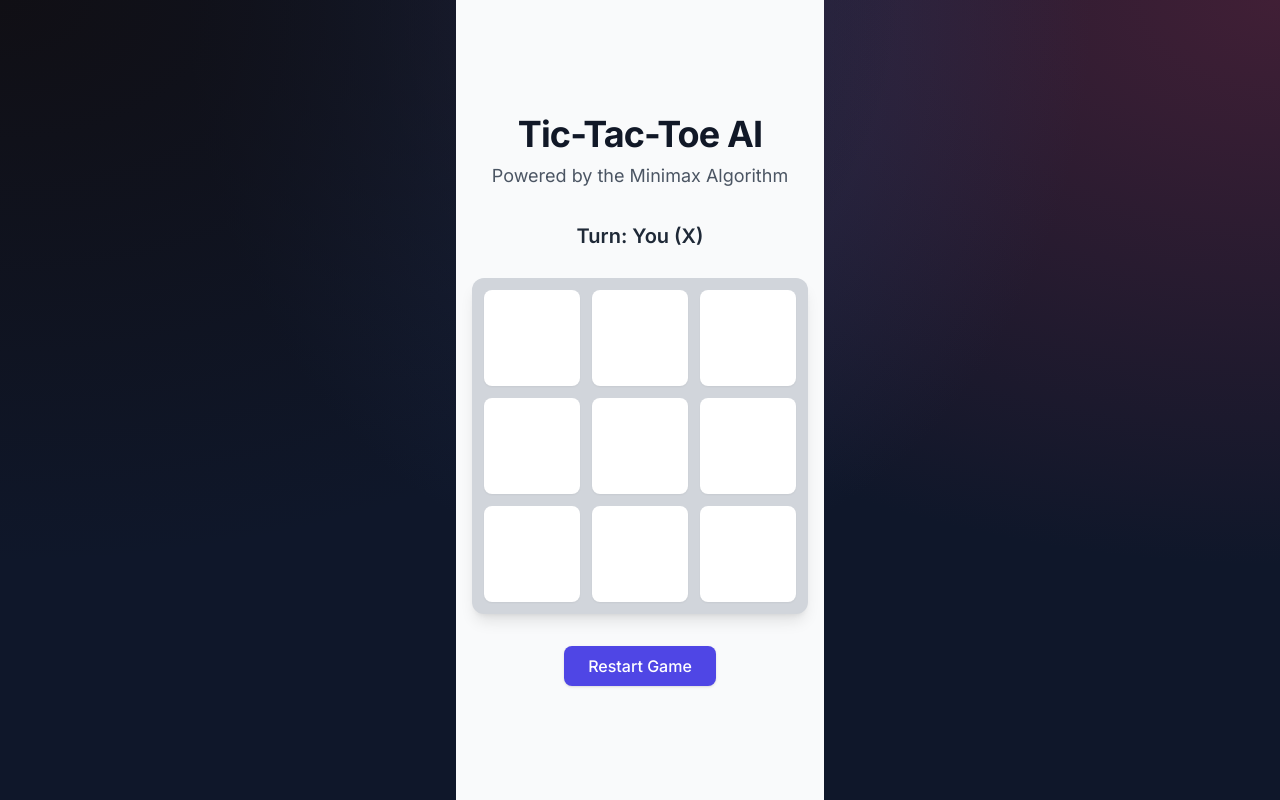
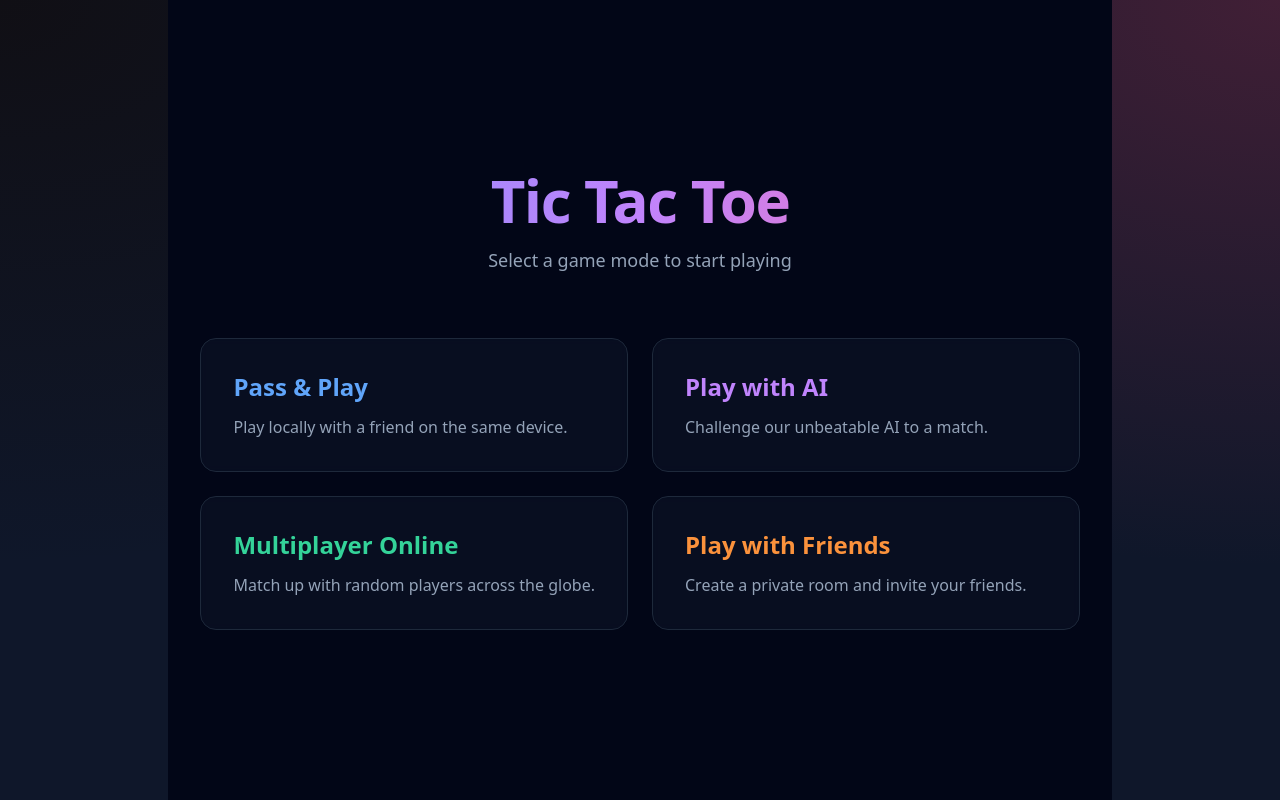
Before and after one commit to aditya0563/Tic_Tac_Toe, a Next.js app: page / in a window 1280 px wide. Built offline with nearby package versions, Linux system fonts and the light colour scheme.

Commit message:
Add game dashboard and placeholder routes

```diff
--- /dev/null
+++ b/app/ai/page.tsx
@@ -0,0 +1,27 @@
+import Link from 'next/link';
+
+export default function PlayWithAI() {
+  return (
+    <div className="min-h-screen bg-slate-950 flex flex-col items-center justify-center p-8 text-slate-100 font-sans">
+      <div className="max-w-3xl w-full text-center">
+        <h1 className="text-4xl md:text-5xl font-bold text-transparent bg-clip-text bg-gradient-to-r from-purple-400 to-fuchsia-400 mb-8">
+          Play with AI
+        </h1>
+
+        <div className="bg-slate-900/50 border border-slate-800 rounded-2xl p-16 mb-12 shadow-lg backdrop-blur-sm">
+          <p className="text-xl text-slate-400 italic">AI opponent logic and board will go here.</p>
+        </div>
+
+        <Link
+          href="/"
+          className="inline-flex items-center justify-center px-6 py-3 rounded-full bg-slate-800 text-slate-200 hover:bg-slate-700 hover:text-white transition-all duration-200 border border-slate-700 hover:border-slate-600 shadow-sm"
+        >
+          <svg className="w-5 h-5 mr-2" fill="none" stroke="currentColor" viewBox="0 0 24 24" xmlns="http://www.w3.org/2000/svg">
+            <path strokeLinecap="round" strokeLinejoin="round" strokeWidth="2" d="M10 19l-7-7m0 0l7-7m-7 7h18"></path>
+          </svg>
+          Back to Dashboard
+        </Link>
+      </div>
+    </div>
+  );
+}
--- /dev/null
+++ b/app/friends/page.tsx
@@ -0,0 +1,27 @@
+import Link from 'next/link';
+
+export default function PlayWithFriends() {
+  return (
+    <div className="min-h-screen bg-slate-950 flex flex-col items-center justify-center p-8 text-slate-100 font-sans">
+      <div className="max-w-3xl w-full text-center">
+        <h1 className="text-4xl md:text-5xl font-bold text-transparent bg-clip-text bg-gradient-to-r from-orange-400 to-amber-400 mb-8">
+          Play with Friends
+        </h1>
+
+        <div className="bg-slate-900/50 border border-slate-800 rounded-2xl p-16 mb-12 shadow-lg backdrop-blur-sm">
+          <p className="text-xl text-slate-400 italic">Room creation and invite logic will go here.</p>
+        </div>
+
+        <Link
+          href="/"
+          className="inline-flex items-center justify-center px-6 py-3 rounded-full bg-slate-800 text-slate-200 hover:bg-slate-700 hover:text-white transition-all duration-200 border border-slate-700 hover:border-slate-600 shadow-sm"
+        >
+          <svg className="w-5 h-5 mr-2" fill="none" stroke="currentColor" viewBox="0 0 24 24" xmlns="http://www.w3.org/2000/svg">
+            <path strokeLinecap="round" strokeLinejoin="round" strokeWidth="2" d="M10 19l-7-7m0 0l7-7m-7 7h18"></path>
+          </svg>
+          Back to Dashboard
+        </Link>
+      </div>
+    </div>
+  );
+}
--- a/app/layout.tsx
+++ b/app/layout.tsx
@@ -15,8 +15,8 @@ export default function RootLayout({
   children: React.ReactNode;
 }) {
   return (
-    <html lang="en">
-      <body className={inter.className}>{children}</body>
+    <html lang="en" suppressHydrationWarning>
+      <body className={inter.className} suppressHydrationWarning>{children}</body>
     </html>
   );
 }
--- /dev/null
+++ b/app/online/page.tsx
@@ -0,0 +1,27 @@
+import Link from 'next/link';
+
+export default function MultiplayerOnline() {
+  return (
+    <div className="min-h-screen bg-slate-950 flex flex-col items-center justify-center p-8 text-slate-100 font-sans">
+      <div className="max-w-3xl w-full text-center">
+        <h1 className="text-4xl md:text-5xl font-bold text-transparent bg-clip-text bg-gradient-to-r from-emerald-400 to-teal-400 mb-8">
+          Multiplayer Online
+        </h1>
+
+        <div className="bg-slate-900/50 border border-slate-800 rounded-2xl p-16 mb-12 shadow-lg backdrop-blur-sm">
+          <p className="text-xl text-slate-400 italic">Online matchmaking and multiplayer game logic will go here.</p>
+        </div>
+
+        <Link
+          href="/"
+          className="inline-flex items-center justify-center px-6 py-3 rounded-full bg-slate-800 text-slate-200 hover:bg-slate-700 hover:text-white transition-all duration-200 border border-slate-700 hover:border-slate-600 shadow-sm"
+        >
+          <svg className="w-5 h-5 mr-2" fill="none" stroke="currentColor" viewBox="0 0 24 24" xmlns="http://www.w3.org/2000/svg">
+            <path strokeLinecap="round" strokeLinejoin="round" strokeWidth="2" d="M10 19l-7-7m0 0l7-7m-7 7h18"></path>
+          </svg>
+          Back to Dashboard
+        </Link>
+      </div>
+    </div>
+  );
+}
--- a/app/page.tsx
+++ b/app/page.tsx
@@ -1,21 +1,42 @@
-import Game from "../components/Game";
+import Link from 'next/link';
 
 export default function Home() {
   return (
-    <main className="flex min-h-screen flex-col items-center justify-center bg-gray-50 p-4 dark:bg-gray-950">
-      <div className="mb-8 text-center">
-        <h1 className="text-4xl font-bold tracking-tight text-gray-900 dark:text-gray-100">
-          Tic-Tac-Toe AI
-        </h1>
-        <p className="mt-2 text-lg text-gray-600 dark:text-gray-400">
-          Powered by the Minimax Algorithm
-        </p>
+    <div className="min-h-screen bg-slate-950 flex flex-col items-center justify-center p-8 text-slate-100 font-sans">
+      <div className="max-w-4xl w-full">
+        <div className="text-center mb-16">
+          <h1 className="text-5xl md:text-6xl font-extrabold text-transparent bg-clip-text bg-gradient-to-r from-indigo-400 via-purple-400 to-pink-400 mb-4 tracking-tight">
+            Tic Tac Toe
+          </h1>
+          <p className="text-lg text-slate-400">Select a game mode to start playing</p>
+        </div>
+
+        <div className="grid grid-cols-1 md:grid-cols-2 gap-6">
+          <Link href="/pass-and-play" className="group relative bg-slate-900/50 backdrop-blur-sm border border-slate-800 rounded-2xl p-8 hover:bg-slate-800/80 transition-all duration-300 hover:-translate-y-1 hover:shadow-xl hover:shadow-blue-900/20 overflow-hidden">
+            <div className="absolute inset-0 bg-gradient-to-br from-blue-500/10 to-transparent opacity-0 group-hover:opacity-100 transition-opacity duration-300" />
+            <h2 className="text-2xl font-bold mb-3 text-blue-400 group-hover:text-blue-300 transition-colors">Pass & Play</h2>
+            <p className="text-slate-400 group-hover:text-slate-300">Play locally with a friend on the same device.</p>
+          </Link>
+
+          <Link href="/ai" className="group relative bg-slate-900/50 backdrop-blur-sm border border-slate-800 rounded-2xl p-8 hover:bg-slate-800/80 transition-all duration-300 hover:-translate-y-1 hover:shadow-xl hover:shadow-purple-900/20 overflow-hidden">
+            <div className="absolute inset-0 bg-gradient-to-br from-purple-500/10 to-transparent opacity-0 group-hover:opacity-100 transition-opacity duration-300" />
+            <h2 className="text-2xl font-bold mb-3 text-purple-400 group-hover:text-purple-300 transition-colors">Play with AI</h2>
+            <p className="text-slate-400 group-hover:text-slate-300">Challenge our unbeatable AI to a match.</p>
+          </Link>
+
+          <Link href="/online" className="group relative bg-slate-900/50 backdrop-blur-sm border border-slate-800 rounded-2xl p-8 hover:bg-slate-800/80 transition-all duration-300 hover:-translate-y-1 hover:shadow-xl hover:shadow-emerald-900/20 overflow-hidden">
+            <div className="absolute inset-0 bg-gradient-to-br from-emerald-500/10 to-transparent opacity-0 group-hover:opacity-100 transition-opacity duration-300" />
+            <h2 className="text-2xl font-bold mb-3 text-emerald-400 group-hover:text-emerald-300 transition-colors">Multiplayer Online</h2>
+            <p className="text-slate-400 group-hover:text-slate-300">Match up with random players across the globe.</p>
+          </Link>
+
+          <Link href="/friends" className="group relative bg-slate-900/50 backdrop-blur-sm border border-slate-800 rounded-2xl p-8 hover:bg-slate-800/80 transition-all duration-300 hover:-translate-y-1 hover:shadow-xl hover:shadow-orange-900/20 overflow-hidden">
+            <div className="absolute inset-0 bg-gradient-to-br from-orange-500/10 to-transparent opacity-0 group-hover:opacity-100 transition-opacity duration-300" />
+            <h2 className="text-2xl font-bold mb-3 text-orange-400 group-hover:text-orange-300 transition-colors">Play with Friends</h2>
+            <p className="text-slate-400 group-hover:text-slate-300">Create a private room and invite your friends.</p>
+          </Link>
+        </div>
       </div>
-
-      {/* Mounting the client-side Game component.
-        Ensure you have a components folder at the root with Game.tsx inside.
-      */}
-      <Game />
-    </main>
+    </div>
   );
 }
--- /dev/null
+++ b/app/pass-and-play/page.tsx
@@ -0,0 +1,27 @@
+import Link from 'next/link';
+
+export default function PassAndPlay() {
+  return (
+    <div className="min-h-screen bg-slate-950 flex flex-col items-center justify-center p-8 text-slate-100 font-sans">
+      <div className="max-w-3xl w-full text-center">
+        <h1 className="text-4xl md:text-5xl font-bold text-transparent bg-clip-text bg-gradient-to-r from-blue-400 to-cyan-400 mb-8">
+          Pass & Play
+        </h1>
+
+        <div className="bg-slate-900/50 border border-slate-800 rounded-2xl p-16 mb-12 shadow-lg backdrop-blur-sm">
+          <p className="text-xl text-slate-400 italic">Game board and logic will go here.</p>
+        </div>
+
+        <Link
+          href="/"
+          className="inline-flex items-center justify-center px-6 py-3 rounded-full bg-slate-800 text-slate-200 hover:bg-slate-700 hover:text-white transition-all duration-200 border border-slate-700 hover:border-slate-600 shadow-sm"
+        >
+          <svg className="w-5 h-5 mr-2" fill="none" stroke="currentColor" viewBox="0 0 24 24" xmlns="http://www.w3.org/2000/svg">
+            <path strokeLinecap="round" strokeLinejoin="round" strokeWidth="2" d="M10 19l-7-7m0 0l7-7m-7 7h18"></path>
+          </svg>
+          Back to Dashboard
+        </Link>
+      </div>
+    </div>
+  );
+}
```
